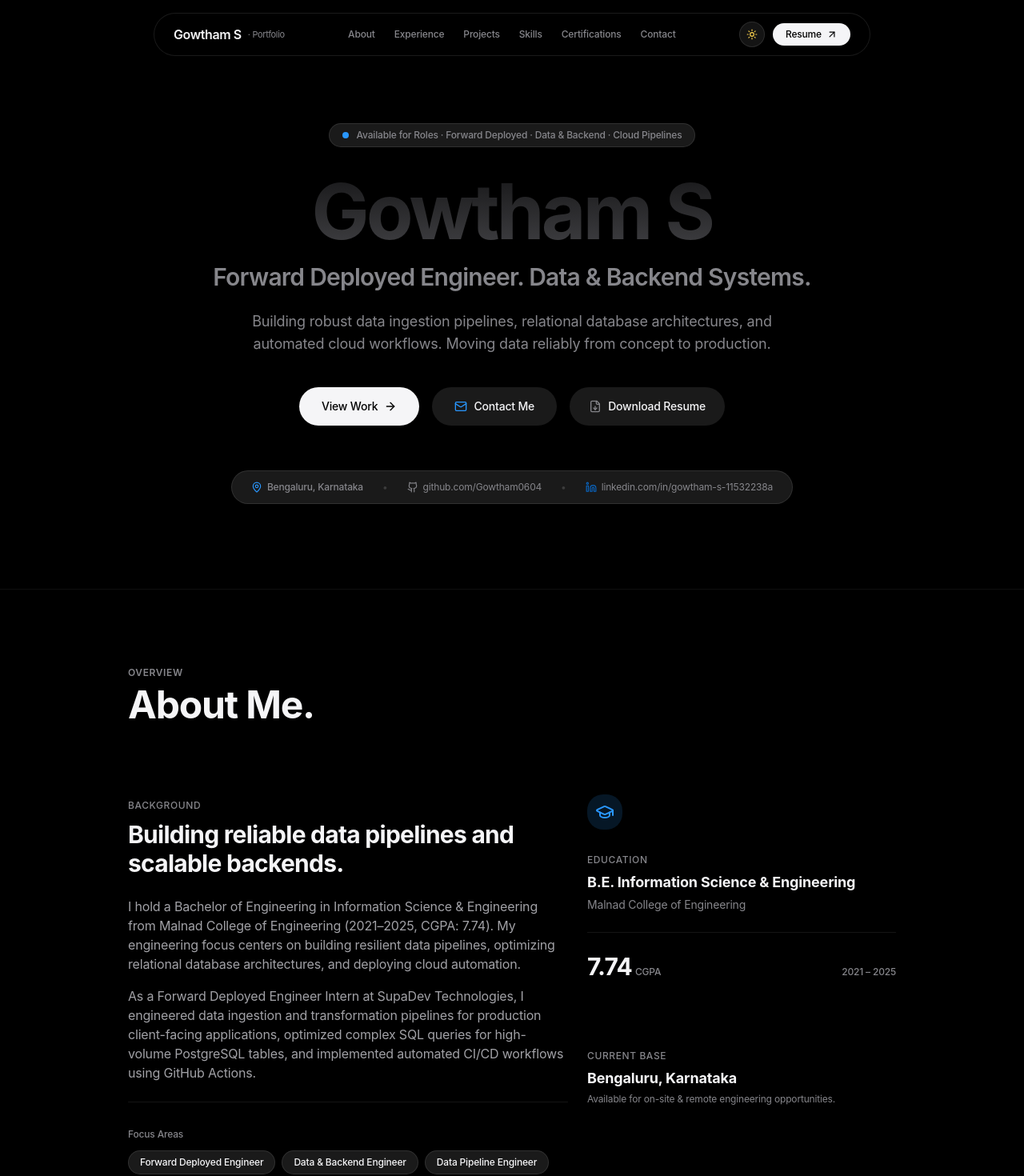
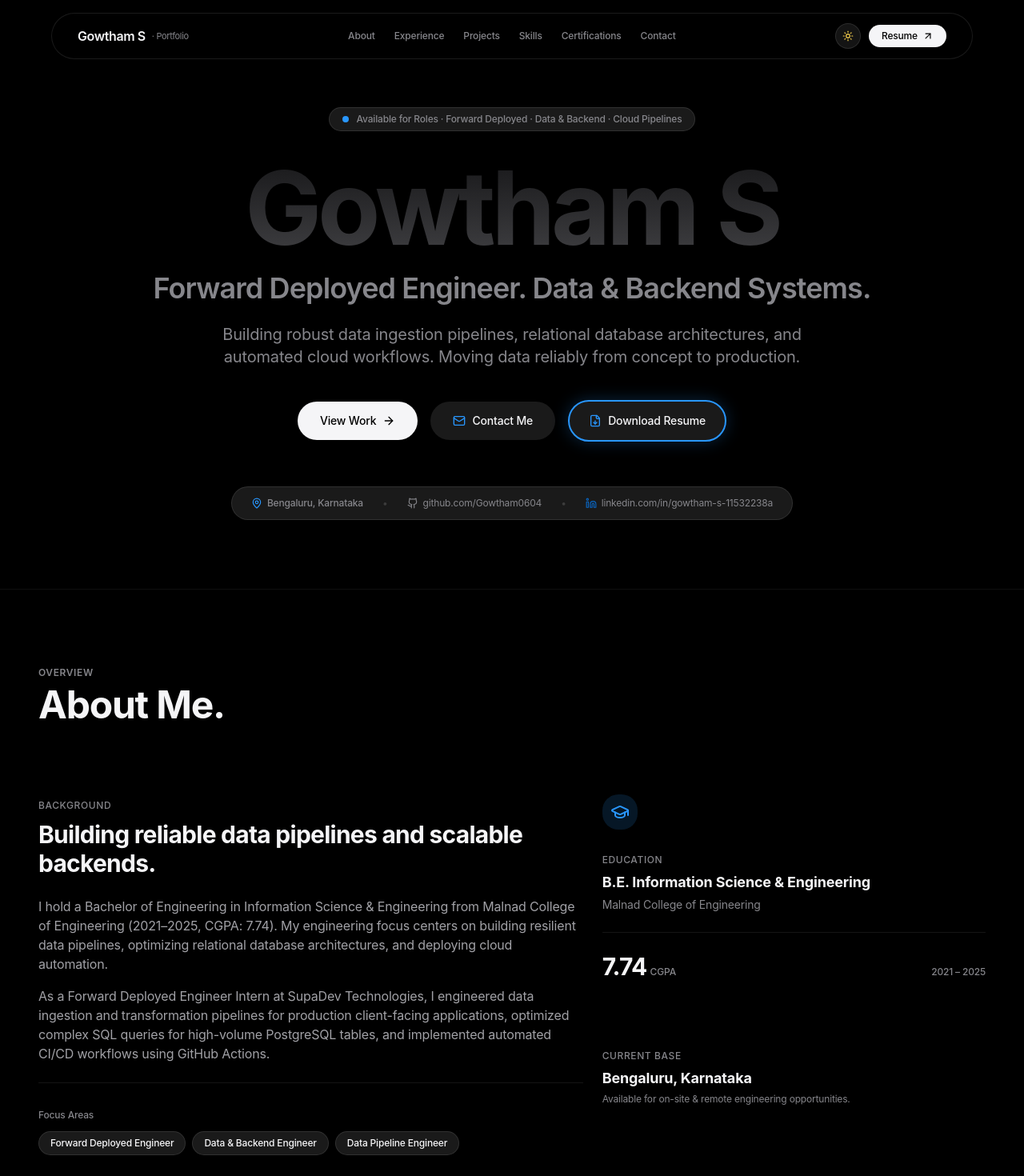
Before and after one commit to Gowtham0604/Gowtham-portfolio, a Next.js app: page / in a window 1280 px wide. Shown: the top 1470 px of the page at 80% size. Built offline with nearby package versions, Linux system fonts and the light colour scheme.

Commit message:
Update resume PDF, style Download Resume button, and expand layout width to utilize screen space

```diff
--- a/src/components/About.tsx
+++ b/src/components/About.tsx
@@ -40,7 +40,7 @@ export function About() {
 
   return (
     <section id="about" className="py-24 border-t border-border dark:border-white/[0.06] relative">
-      <div className="max-w-5xl mx-auto px-4 sm:px-6 lg:px-8">
+      <div className="max-w-6xl xl:max-w-7xl mx-auto px-4 sm:px-8 lg:px-12">
         {/* Section Header */}
         <div className="mb-14">
           <span className="text-xs font-semibold uppercase tracking-wider text-[#86868b] block mb-2">
--- a/src/components/Certifications.tsx
+++ b/src/components/Certifications.tsx
@@ -7,7 +7,7 @@ import { Award, CheckCircle } from 'lucide-react';
 export function Certifications() {
   return (
     <section id="certifications" className="py-24 border-t border-border dark:border-white/[0.06] relative">
-      <div className="max-w-5xl mx-auto px-4 sm:px-6 lg:px-8">
+      <div className="max-w-6xl xl:max-w-7xl mx-auto px-4 sm:px-8 lg:px-12">
         {/* Section Header */}
         <div className="mb-14">
           <span className="text-xs font-semibold uppercase tracking-wider text-[#86868b] block mb-2">
--- a/src/components/Contact.tsx
+++ b/src/components/Contact.tsx
@@ -60,7 +60,7 @@ export function Contact() {
 
   return (
     <section id="contact" className="py-24 border-t border-border dark:border-white/[0.06] relative">
-      <div className="max-w-5xl mx-auto px-4 sm:px-6 lg:px-8">
+      <div className="max-w-6xl xl:max-w-7xl mx-auto px-4 sm:px-8 lg:px-12">
         {/* Section Header */}
         <div className="mb-14">
           <span className="text-xs font-semibold uppercase tracking-wider text-[#86868b] block mb-2">
--- a/src/components/Experience.tsx
+++ b/src/components/Experience.tsx
@@ -6,7 +6,7 @@ import { experiences } from '@/data/portfolio';
 export function Experience() {
   return (
     <section id="experience" className="py-24 border-t border-border dark:border-white/[0.06] relative">
-      <div className="max-w-5xl mx-auto px-4 sm:px-6 lg:px-8">
+      <div className="max-w-6xl xl:max-w-7xl mx-auto px-4 sm:px-8 lg:px-12">
         {/* Section Header */}
         <div className="mb-14">
           <span className="text-xs font-semibold uppercase tracking-wider text-[#86868b] block mb-2">
--- a/src/components/Footer.tsx
+++ b/src/components/Footer.tsx
@@ -11,7 +11,7 @@ export function Footer() {
 
   return (
     <footer className="border-t border-border dark:border-white/[0.06] py-12 bg-background dark:bg-[#000000]">
-      <div className="max-w-5xl mx-auto px-4 sm:px-6 lg:px-8">
+      <div className="max-w-6xl xl:max-w-7xl mx-auto px-4 sm:px-8 lg:px-12">
         <div className="flex flex-col sm:flex-row items-center justify-between gap-4 text-xs text-[#86868b]">
           {/* Left: Copyright */}
           <div>
--- a/src/components/Hero.tsx
+++ b/src/components/Hero.tsx
@@ -17,10 +17,10 @@ export function Hero() {
   return (
     <section className="relative min-h-[92vh] flex items-center justify-center pt-32 pb-20 overflow-hidden">
       {/* Apple-style multi-stop ambient specular lighting */}
-      <div className="absolute top-1/4 left-1/2 -translate-x-1/2 -translate-y-1/2 w-[650px] h-[400px] bg-gradient-to-b from-[#2997ff]/20 via-[#a855f7]/12 to-transparent rounded-full blur-[140px] pointer-events-none -z-10" />
-      <div className="absolute top-1/2 right-1/4 w-[300px] h-[300px] bg-[#0071e3]/15 rounded-full blur-[120px] pointer-events-none -z-10" />
+      <div className="absolute top-1/4 left-1/2 -translate-x-1/2 -translate-y-1/2 w-[850px] lg:w-[1200px] h-[450px] bg-gradient-to-b from-[#2997ff]/20 via-[#a855f7]/12 to-transparent rounded-full blur-[140px] pointer-events-none -z-10" />
+      <div className="absolute top-1/2 right-1/4 w-[400px] h-[400px] bg-[#0071e3]/15 rounded-full blur-[140px] pointer-events-none -z-10" />
 
-      <div className="max-w-4xl mx-auto px-4 sm:px-6 lg:px-8 text-center">
+      <div className="max-w-6xl xl:max-w-7xl mx-auto px-4 sm:px-8 lg:px-12 text-center w-full">
         {/* Apple Glass Pill Eyebrow */}
         <motion.div
           initial={{ opacity: 0, y: -10 }}
@@ -42,7 +42,7 @@ export function Hero() {
           initial={{ opacity: 0, y: 15 }}
           animate={{ opacity: 1, y: 0 }}
           transition={{ duration: 0.6, delay: 0.1 }}
-          className="text-5xl sm:text-7xl md:text-8xl font-bold tracking-[-0.04em] text-foreground leading-[1.05] mb-4"
+          className="text-5xl sm:text-7xl md:text-8xl lg:text-9xl font-bold tracking-[-0.04em] text-foreground leading-[1.05] mb-4"
         >
           <span className="text-gradient-titanium">
             {personalInfo.name}
@@ -54,7 +54,7 @@ export function Hero() {
           initial={{ opacity: 0, y: 15 }}
           animate={{ opacity: 1, y: 0 }}
           transition={{ duration: 0.6, delay: 0.2 }}
-          className="text-xl sm:text-2xl md:text-3xl font-semibold tracking-[-0.025em] text-[#86868b] mb-6"
+          className="text-xl sm:text-2xl md:text-3xl lg:text-4xl font-semibold tracking-[-0.025em] text-[#86868b] mb-6"
         >
           Forward Deployed Engineer. Data &amp; Backend Systems.
         </motion.div>
@@ -64,7 +64,7 @@ export function Hero() {
           initial={{ opacity: 0, y: 15 }}
           animate={{ opacity: 1, y: 0 }}
           transition={{ duration: 0.6, delay: 0.3 }}
-          className="max-w-2xl mx-auto text-base sm:text-lg text-muted-foreground font-normal leading-relaxed mb-10"
+          className="max-w-3xl mx-auto text-base sm:text-lg lg:text-xl text-muted-foreground font-normal leading-relaxed mb-10"
         >
           Building robust data ingestion pipelines, relational database architectures, and automated cloud workflows. Moving data reliably from concept to production.
         </motion.p>
@@ -100,9 +100,9 @@ export function Hero() {
             download="Gowtham_S_Resume.pdf"
             target="_blank"
             rel="noopener noreferrer"
-            className="bg-black/5 dark:bg-white/10 text-foreground hover:bg-black/10 dark:hover:bg-white/20 inline-flex items-center gap-2 px-6 py-3.5 rounded-full font-medium text-sm cursor-pointer"
+            className="border-2 border-[#2997ff] bg-black/5 dark:bg-white/10 text-foreground hover:bg-[#2997ff]/10 dark:hover:bg-[#2997ff]/15 hover:border-[#60a5fa] inline-flex items-center gap-2 px-6 py-3.5 rounded-full font-medium text-sm cursor-pointer shadow-[0_0_20px_rgba(41,151,255,0.25)] transition-all duration-200"
           >
-            <FileDown className="w-4 h-4 text-[#86868b]" />
+            <FileDown className="w-4 h-4 text-[#2997ff]" />
             <span>Download Resume</span>
           </a>
         </motion.div>
--- a/src/components/Navbar.tsx
+++ b/src/components/Navbar.tsx
@@ -10,8 +10,8 @@ export function Navbar() {
   const [mobileMenuOpen, setMobileMenuOpen] = React.useState(false);
 
   return (
-    <header className="fixed top-4 left-0 right-0 z-50 px-4 sm:px-6 pointer-events-none">
-      <div className="max-w-4xl mx-auto bg-white/80 dark:bg-black/80 backdrop-blur-md border border-black/5 dark:border-white/10 rounded-full px-5 sm:px-6 py-2.5 flex items-center justify-between pointer-events-auto transition-all duration-300">
+    <header className="fixed top-4 left-0 right-0 z-50 px-4 sm:px-8 lg:px-12 pointer-events-none">
+      <div className="max-w-5xl xl:max-w-6xl mx-auto bg-white/80 dark:bg-black/80 backdrop-blur-md border border-black/5 dark:border-white/10 rounded-full px-6 sm:px-8 py-3 flex items-center justify-between pointer-events-auto transition-all duration-300 shadow-sm">
         {/* Brand */}
         <Link
           href="#"
--- a/src/components/Projects.tsx
+++ b/src/components/Projects.tsx
@@ -7,7 +7,7 @@ import { ArrowUpRight, Github, Check } from 'lucide-react';
 export function Projects() {
   return (
     <section id="projects" className="py-24 border-t border-border dark:border-white/[0.06] relative">
-      <div className="max-w-5xl mx-auto px-4 sm:px-6 lg:px-8">
+      <div className="max-w-6xl xl:max-w-7xl mx-auto px-4 sm:px-8 lg:px-12">
         {/* Section Header */}
         <div className="flex flex-col md:flex-row md:items-end justify-between gap-4 mb-14">
           <div>
--- a/src/components/Skills.tsx
+++ b/src/components/Skills.tsx
@@ -28,7 +28,7 @@ export function Skills() {
 
   return (
     <section id="skills" className="py-24 border-t border-border dark:border-white/[0.06] relative">
-      <div className="max-w-5xl mx-auto px-4 sm:px-6 lg:px-8">
+      <div className="max-w-6xl xl:max-w-7xl mx-auto px-4 sm:px-8 lg:px-12">
         {/* Section Header */}
         <div className="mb-14">
           <span className="text-xs font-semibold uppercase tracking-wider text-[#86868b] block mb-2">
```
Also changed, not shown: 1 other file (tests, documents, lock files or other folders).
